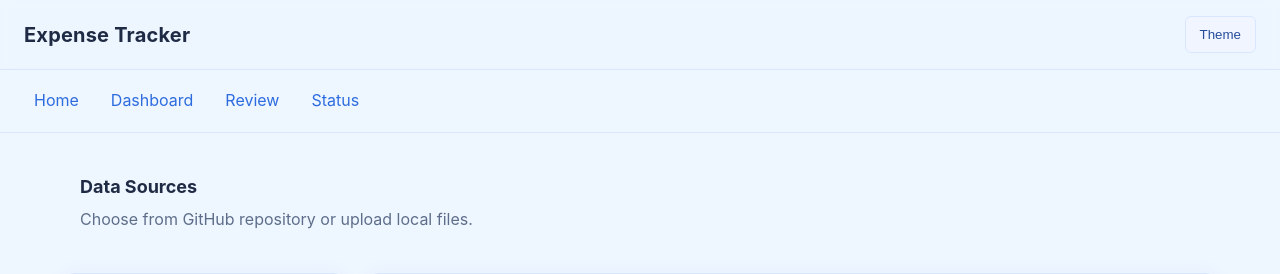
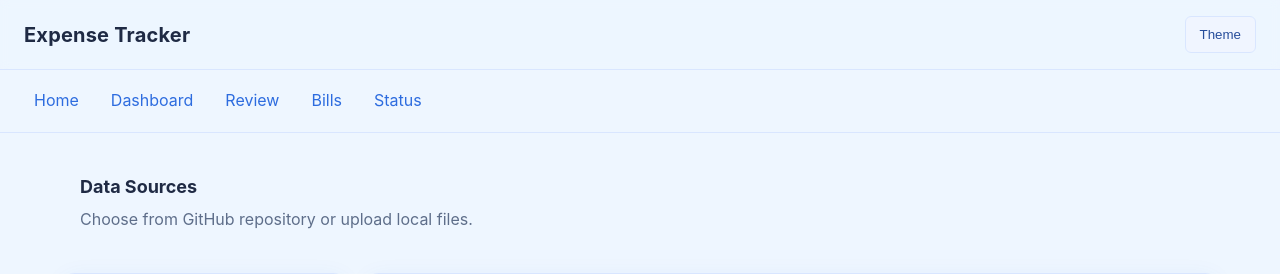
Before and after one commit to pdeepanraj/expensetracker, a Flask app: page / in a window 1280 px wide. Shown: the top 274 px of the page. Run offline with Flask 3, Linux system fonts and the light colour scheme.

Commit message:
Update base.html

```diff
--- a/templates/base.html
+++ b/templates/base.html
@@ -20,6 +20,7 @@
     <a href="/">Home</a>
     <a href="/dashboard">Dashboard</a>
     <a href="/review">Review</a>
+    <a href="/status">Bills</a>
     <a href="/status">Status</a>
   </nav>
 
```
